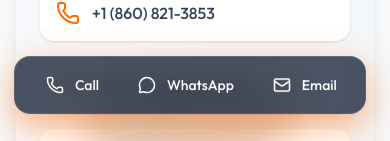
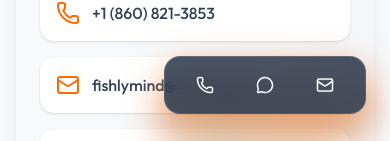
Before and after one commit to Hisaw304/FreshMind-Web, a React (Vite) app: page /contact in a window 390 px wide. Shown: the part 703-844 px from the top of the page. Built offline with nearby package versions, Linux system fonts and the light colour scheme; no server answers.

Commit message:
hidden floater

```diff
--- a/src/sections/FloatingActions.jsx
+++ b/src/sections/FloatingActions.jsx
@@ -56,7 +56,9 @@ export default function FloatingActions({
               <span className="w-6 h-6 flex items-center justify-center">
                 {icon}
               </span>
-              <span className=" sm:inline text-sm font-medium">{label}</span>
+              <span className="hidden sm:inline text-sm font-medium">
+                {label}
+              </span>
             </a>
           ))}
         </div>
```
